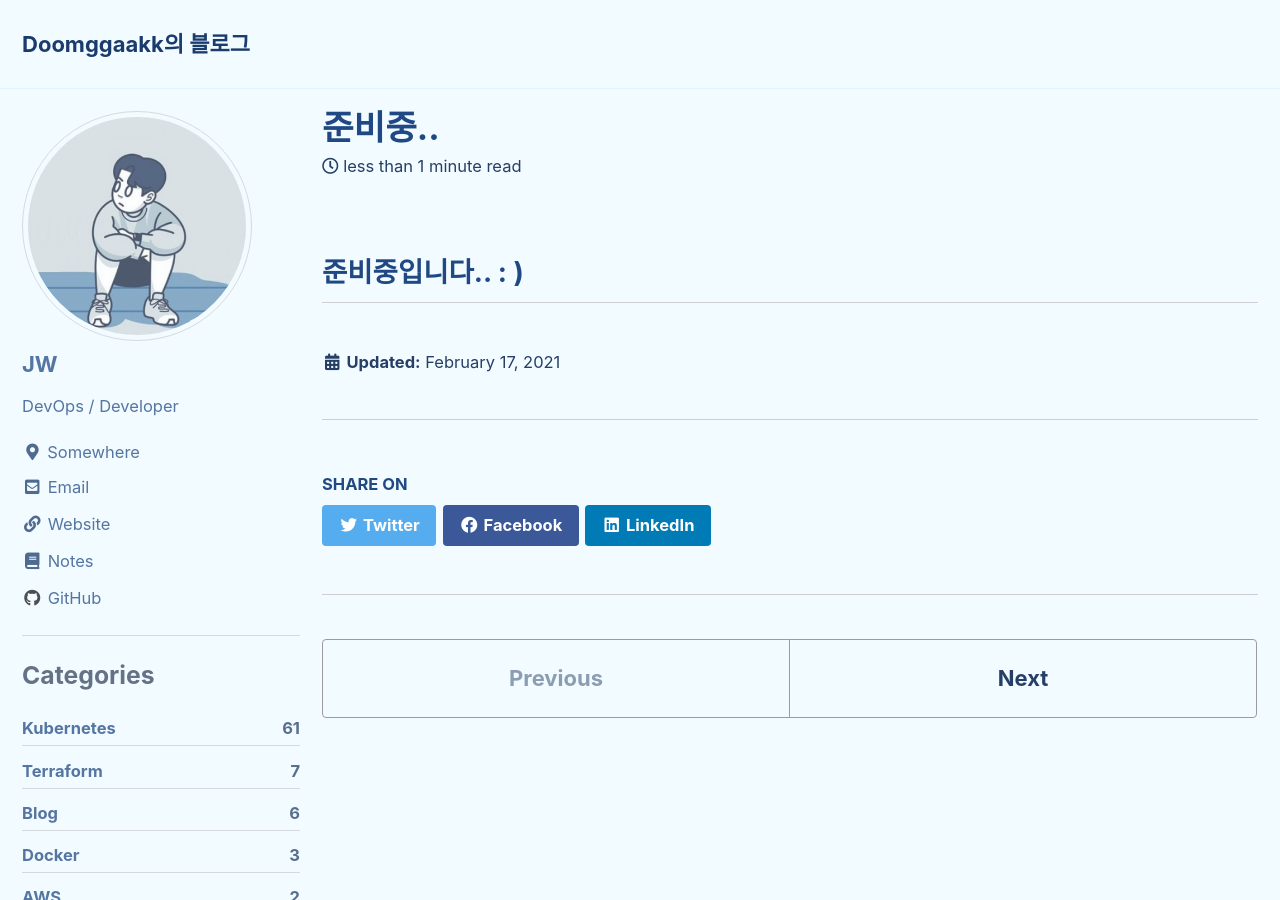
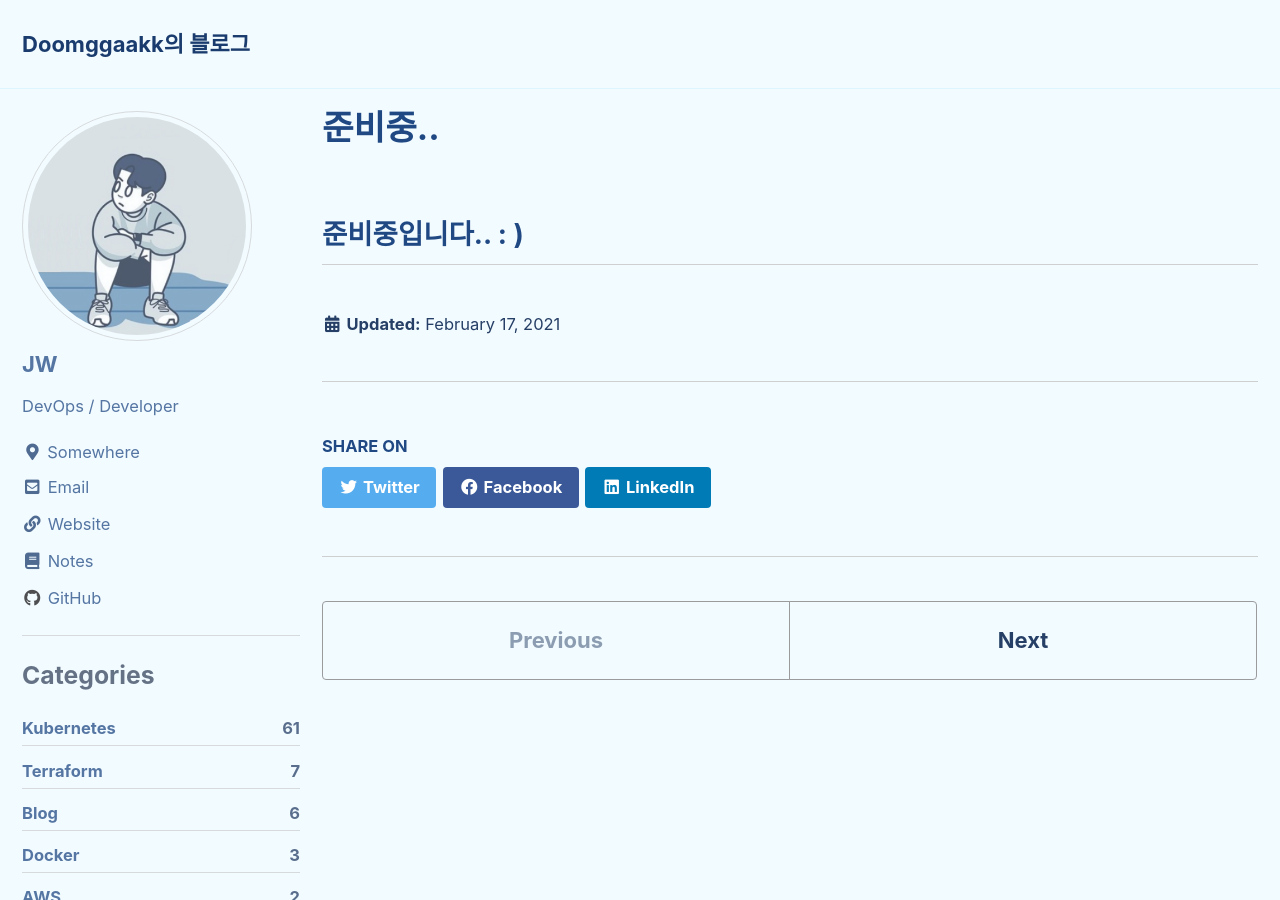
Before and after one commit to doomggakk/doomggakk_blog.github.io, a Jekyll site: the page built from _posts/2021-02-17-ready.md, in a window 1280 px wide and 900 px high. Built offline with Jekyll 4.4.1, drawn with Linux system fonts in a browser that asks for light colours; cached includes are drawn as plain includes; some of the changed text lies outside the part shown.

Commit message:
시간변경

```diff
--- a/_config.yml
+++ b/_config.yml
@@ -279,7 +279,7 @@ defaults:
     values:
       layout: single
       author_profile: true
-      read_time: true
+      read_time: false
       comments: # true
       share: true
       related: true
--- a/_layouts/single.html
+++ b/_layouts/single.html
@@ -28,6 +28,9 @@ layout: default
         <header>
           {% if page.title %}<h1 id="page-title" class="page__title" itemprop="headline">{{ page.title | markdownify | remove: "<p>" | remove: "</p>" }}</h1>{% endif %}
           {% include page__meta.html %}
+          {% if page.read_time %}
+          <p class="page__meta"><i class="far fa-clock" aria-hidden="true"></i> {% include read-time.html %}</p>
+          {% endif %}
         </header>
       {% endunless %}
 
```
